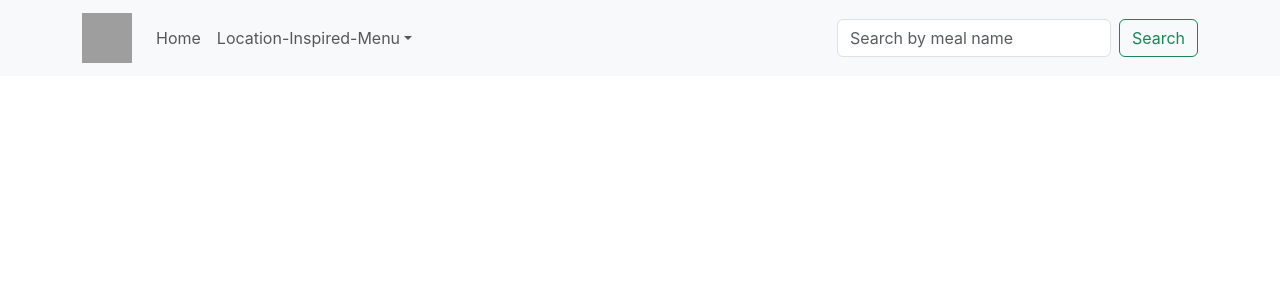
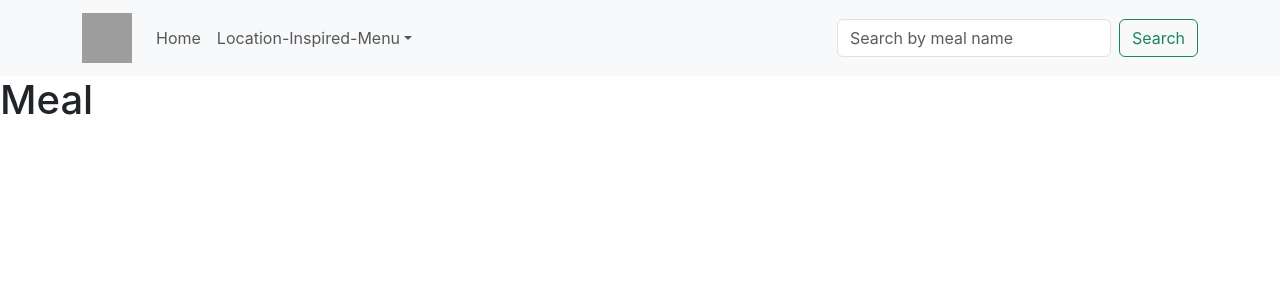
Before and after one commit to binyamolango/meal-app, a React (Create React App) app: page /meal-details in a window 1280 px wide. Shown: the top 300 px of the page. Built offline with nearby package versions, Linux system fonts and the light colour scheme; grey boxes are pictures that could not be loaded.

Commit message:
Update name

```diff
--- a/src/App.js
+++ b/src/App.js
@@ -3,8 +3,8 @@ import Home from "./components/Home";
 import LocationMenu from "./components/LocationMenu";
 import Search from "./components/Search";
 import NavBar from "./components/Navbar";
-import Meal from "./components/Meal";
 import MealList from "./components/MealList";
+import MealDetails from "./components/MealDetails";
 
 function App() {
   return (
@@ -18,7 +18,7 @@ function App() {
             <Route path="/" element={<Home />} />
             <Route path="/location" element={<LocationMenu />} />
             <Route path="/search" element={<Search />} />
-            <Route path="/meal" element={<Meal />} />
+            <Route path="/meal-details" element={<MealDetails />} />
             <Route path="/meal-list/:id" element={<MealList />} />
           </Routes>
         </section>
--- a/src/components/Meal.js
+++ b/src/components/MealDetails.js
@@ -1,4 +1,4 @@
-const Meal = () => {
+const MealDetails = () => {
   return (
     <div className="meal-page">
       <h1>Meal</h1>
@@ -6,4 +6,4 @@ const Meal = () => {
   );
 }
 
-export default Meal;
+export default MealDetails;
```
